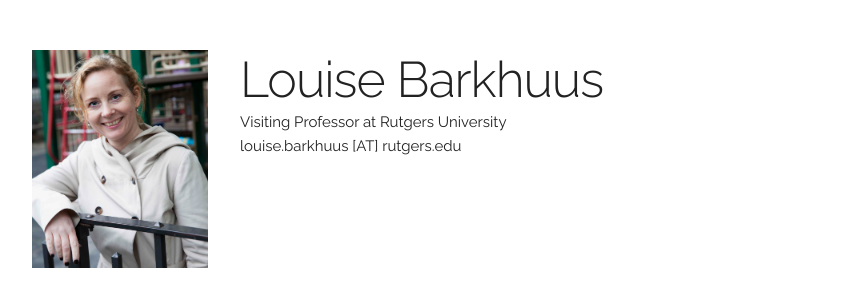
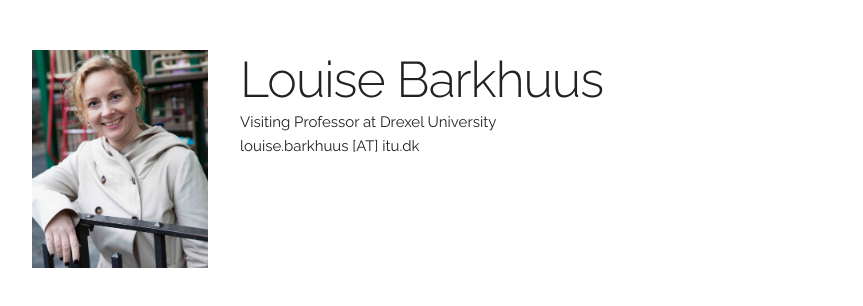
Before and after one commit to barkhuus/barkhuus.github.io, a Jekyll site: the page built from index.html, in a window 1280 px wide and 900 px high. Shown: the top 306 px of the window, without its empty margins (208-1071 px from the left). Built offline with Jekyll 4.4.1, drawn with Linux system fonts in a browser that asks for light colours; some of the changed text lies outside the part shown.

Commit message:
Update main_info.yaml
Updated to Drexel

```diff
--- a/_data/main_info.yaml
+++ b/_data/main_info.yaml
@@ -1,6 +1,6 @@
 name: "Louise Barkhuus"
-title: "Visiting Professor at Rutgers University"
-email: "louise.barkhuus [AT] rutgers.edu"
+title: "Visiting Professor at Drexel University"
+email: "louise.barkhuus [AT] itu.dk"
 profile_pic: "/assets/barkhuus.jpg"
 #twitter: "https://twitter.com/barkhuus"
 #linkedin: "https://www.linkedin.com/in/barkhuus"
```
